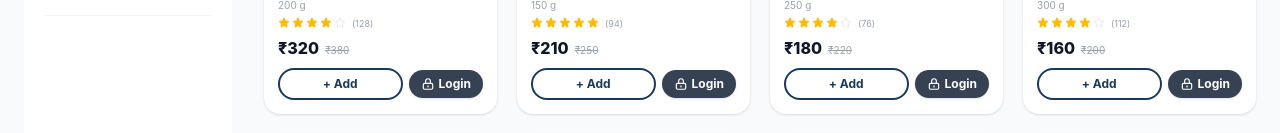
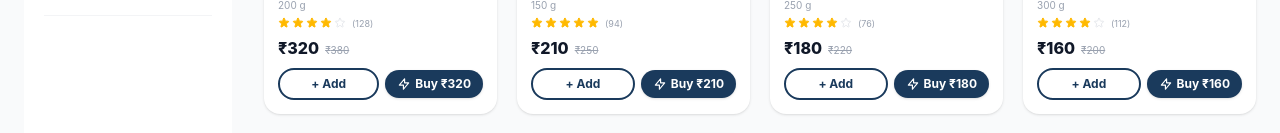
Before and after one commit to dilmohankumar/dryFish, a React (Vite) app: page / in a window 1280 px wide. Shown: the part 819-952 px from the top of the page. Built offline with nearby package versions, Linux system fonts and the light colour scheme; no server answers.

Commit message:
added button login asignup

```diff
--- a/src/pages/productGrid.jsx
+++ b/src/pages/productGrid.jsx
@@ -1,6 +1,5 @@
 import { useState, useCallback } from "react";
 import { openRazorpay } from "../hooks/useRazorpay.js";
-
 
 // ── Icons ──────────────────────────────────────────────────────────────────
 const PlusIcon = () => (
@@ -136,8 +135,7 @@ function ProductCard({ product, qty, onInc, onDec, onFirstAdd, onCardClick, onTo
   const hasItems  = qty > 0;
   const total     = variant.price * (qty || 1);
 
-  // ── Buy button label — shows 🔒 Login to Buy when not logged in ──────
-  const isLoggedIn = !!localStorage.getItem("df_token");
+
 
   return (
     <div
@@ -222,8 +220,6 @@ function ProductCard({ product, qty, onInc, onDec, onFirstAdd, onCardClick, onTo
                 ? "bg-green-500 text-white"
                 : isPaying
                 ? "bg-[#1A3A5C]/50 text-white cursor-not-allowed"
-                : !isLoggedIn
-                ? "bg-gray-700 text-white hover:bg-[#1A3A5C]"   // darker = login required hint
                 : "bg-[#1A3A5C] text-white hover:bg-[#142d47]"
               }`}
           >
@@ -231,8 +227,6 @@ function ProductCard({ product, qty, onInc, onDec, onFirstAdd, onCardClick, onTo
               <><svg className="w-3 h-3 animate-spin flex-shrink-0" fill="none" viewBox="0 0 24 24"><circle className="opacity-25" cx="12" cy="12" r="10" stroke="currentColor" strokeWidth="4"/><path className="opacity-75" fill="currentColor" d="M4 12a8 8 0 018-8V0C5.373 0 0 5.373 0 12h4z"/></svg><span className="hidden sm:inline">Paying…</span></>
             ) : isSuccess ? (
               <><CheckIcon /><span className="hidden sm:inline">Done!</span></>
-            ) : !isLoggedIn ? (
-              <><LockIcon /><span>Login</span></>   // shows lock icon when not logged in
             ) : (
               <><BuyIcon /><span>{hasItems ? `Buy ₹${total}` : `Buy ₹${variant.price}`}</span></>
             )}
```
